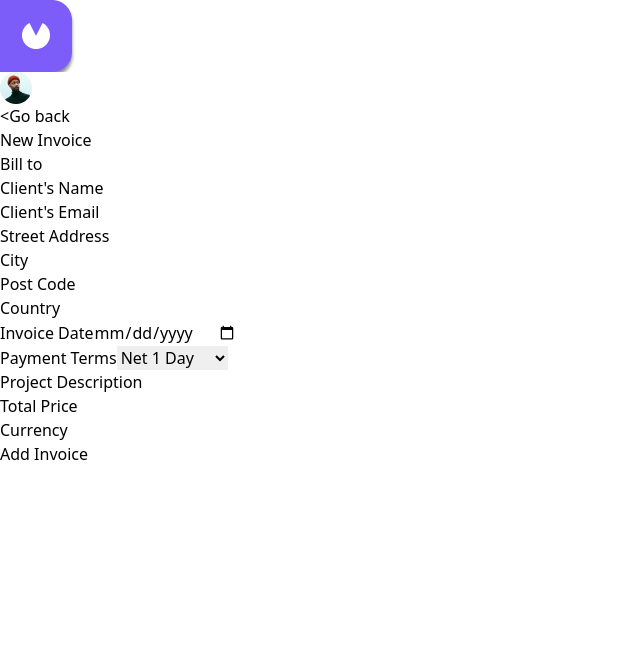
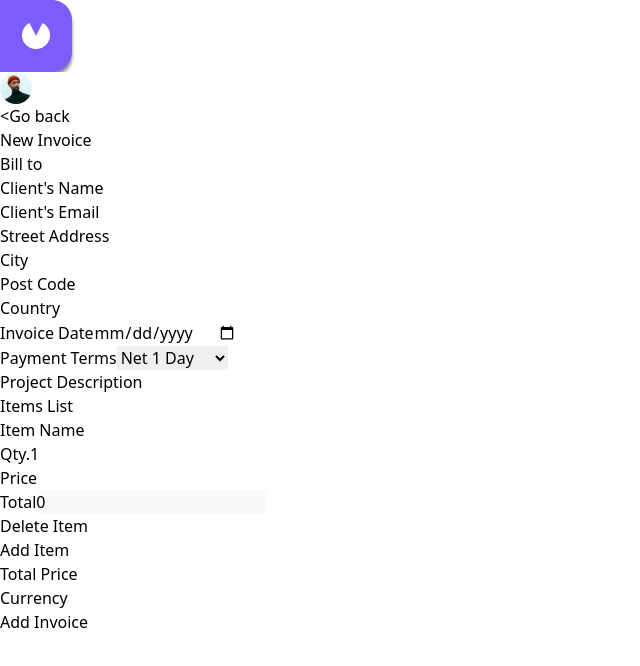
Before and after one commit to waldekglaz/fem-invoice-app, a React (Vite) app: page /invoices/new in a window 1280 px wide. Shown: the top 666 px of the page, without its empty margins (0-640 px from the left). Built offline with nearby package versions, Linux system fonts and the light colour scheme.

Commit message:
Item List functionality

```diff
--- a/src/components/InvoiceSummary.tsx
+++ b/src/components/InvoiceSummary.tsx
@@ -1,12 +1,12 @@
 export type InvoiceSummaryProps = {
-  id: string;
-  name: string;
-  date: string;
-  status: "Paid" | "Pending";
-  currency: string;
-  total: number;
-  items: unknown[];
-};
+  id: string
+  name: string
+  date: string
+  status: 'Paid' | 'Pending'
+  currency: string
+  total: number
+  items: unknown[]
+}
 
 function InvoiceSummary({
   id,
@@ -14,12 +14,11 @@ function InvoiceSummary({
   date,
   status,
   currency,
-  total,
   items,
 }: InvoiceSummaryProps) {
-  const grandTotal = items.reduce((sum, item) => {
-    return sum + item.qty * item.price;
-  }, 0);
+  const grandTotal = items.reduce((sum: number, item) => {
+    return sum + item.qty * item.price
+  }, 0)
   return (
     <div className="bg-white rounded-lg p-6 mb-4 md:flex md:items-center md:justify-evenly">
       <div className="flex justify-between items-center">
@@ -38,16 +37,15 @@ function InvoiceSummary({
         </div>
         <div
           className={`font-bold px-7 py-3 rounded-md ${
-            status === "Paid"
-              ? "text-green-500 bg-green-100"
-              : "text-orange-500 bg-orange-100"
-          }`}
-        >
+            status === 'Paid'
+              ? 'text-green-500 bg-green-100'
+              : 'text-orange-500 bg-orange-100'
+          }`}>
           {status}
         </div>
       </div>
     </div>
-  );
+  )
 }
 
-export default InvoiceSummary;
+export default InvoiceSummary
--- a/src/pages/InvoiceEdit.tsx
+++ b/src/pages/InvoiceEdit.tsx
@@ -1,4 +1,4 @@
-import React from 'react'
+import React, { useState } from 'react'
 import { useParams } from 'react-router-dom'
 import { useForm } from 'react-hook-form'
 import { Link, useNavigate } from 'react-router-dom'
@@ -10,6 +10,12 @@ function InvoiceEdit() {
   const { id } = useParams()
   const invoices = useSelector((state) => state.invoices)
   const editedInvoice = invoices.find((invoice) => invoice.id === id)
+  const [items, setItems] = useState(editedInvoice.items)
+
+  const handleAddItem = () => {
+    setItems([...items, { name: '', qty: 1, price: '' }])
+    console.log(items)
+  }
 
   const dispatch = useDispatch()
   const {
@@ -137,7 +143,58 @@ function InvoiceEdit() {
             className="px-4 py-2 border border-slate-300 w-full"
           />
         </p>
+        <div>
+          <h2>Items List</h2>
+          {items.map((item, index) => (
+            <div key={`${index}-item`} className="list-item">
+              <div>
+                <label htmlFor={`item-name-${index}`}>Item Name</label>
+                <input
+                  type="text"
+                  value={item.name}
+                  onChange={(e) => {
+                    const newItems = [...items]
+                    newItems[index] = { ...item, name: e.target.value }
+                    setItems(newItems)
+                  }}
+                />
+              </div>
+              <div>
+                <label htmlFor={`item-name-${index}`}>Qty.</label>
+                <input
+                  type="number"
+                  value={item.qty}
+                  onChange={(e) => {
+                    const newItems = [...items]
+                    newItems[index] = { ...item, qty: +e.target.value }
+                    setItems(newItems)
+                  }}
+                />
+              </div>
+              <div>
+                <label htmlFor={`item-name-${index}`}>Price</label>
+                <input
+                  type="number"
+                  value={item.price}
+                  onChange={(e) => {
+                    const newItems = [...items]
+                    newItems[index] = { ...item, price: +e.target.value }
+                    setItems(newItems)
+                  }}
+                />
+              </div>
+              <div>
+                <label htmlFor="total">Total</label>
+                <input type="number" disabled value={item.qty * item.price} />
+              </div>
+              <button>Delete Item</button>
+            </div>
+          ))}
 
+          <button type="button" onClick={handleAddItem}>
+            Add Item
+          </button>
+        </div>
         <p className="flex flex-col mb-4">
           <label htmlFor="status" className="text-slate-600 text-sm mb-2">
             Status
--- a/src/pages/NewInvoice.tsx
+++ b/src/pages/NewInvoice.tsx
@@ -9,11 +9,11 @@ function NewInvoice() {
   const dispatch = useDispatch()
   const { register, handleSubmit } = useForm()
   const navigate = useNavigate()
+  const [items, setItems] = useState([{ name: '', qty: 1, price: '' }])
 
   const onSubmit = ({
     name,
     date,
-    total,
     street,
     email,
     country,
@@ -26,7 +26,6 @@ function NewInvoice() {
       id: 'aa00001',
       name,
       date,
-      total,
       status: 'Pending',
       street,
       email,
@@ -35,10 +34,22 @@ function NewInvoice() {
       city,
       currency,
       description,
+      items: items,
     }
     console.log(date)
     dispatch(addInvoice(newInvoice))
     navigate('/invoices')
+  }
+
+  const handleAddItem = () => {
+    setItems([...items, { name: '', qty: 1, price: '' }])
+    console.log(items)
+  }
+
+  const handleDeleteItem = (index) => {
+    const updatedItems = [...items]
+    updatedItems.splice(index, 1)
+    setItems(updatedItems)
   }
 
   return (
@@ -145,6 +156,63 @@ function NewInvoice() {
             className="px-4 py-2 border border-slate-300 w-full"
           />
         </p>
+        <div>
+          <h2>Items List</h2>
+          {items.map((item, index) => (
+            <div
+              key={`${index}-item`}
+              id={`item-${index}`}
+              className="list-item">
+              <div>
+                <label htmlFor={`item-name-${index}`}>Item Name</label>
+                <input
+                  type="text"
+                  value={item.name}
+                  onChange={(e) => {
+                    const newItems = [...items]
+                    newItems[index] = { ...item, name: e.target.value }
+                    setItems(newItems)
+                  }}
+                />
+              </div>
+              <div>
+                <label htmlFor={`item-name-${index}`}>Qty.</label>
+                <input
+                  type="number"
+                  value={item.qty}
+                  onChange={(e) => {
+                    const newItems = [...items]
+                    newItems[index] = { ...item, qty: +e.target.value }
+                    setItems(newItems)
+                  }}
+                />
+              </div>
+              <div>
+                <label htmlFor={`item-name-${index}`}>Price</label>
+                <input
+                  type="number"
+                  value={item.price}
+                  onChange={(e) => {
+                    const newItems = [...items]
+                    newItems[index] = { ...item, price: +e.target.value }
+                    setItems(newItems)
+                  }}
+                />
+              </div>
+              <div>
+                <label htmlFor="total">Total</label>
+                <input type="number" disabled value={item.qty * item.price} />
+              </div>
+              <button type="button" onClick={() => handleDeleteItem(index)}>
+                Delete Item
+              </button>
+            </div>
+          ))}
+
+          <button type="button" onClick={handleAddItem}>
+            Add Item
+          </button>
+        </div>
 
         <p className="flex flex-col mb-4">
           <label htmlFor="invoiceDate" className="text-slate-600 text-sm mb-2">
--- a/src/redux/slices/invoicesSlice.ts
+++ b/src/redux/slices/invoicesSlice.ts
@@ -1,80 +1,80 @@
-import { createSlice, PayloadAction } from "@reduxjs/toolkit";
+import { createSlice, PayloadAction } from '@reduxjs/toolkit'
 
 type TListItems = {
-  name: string;
-  qty: number;
-  price: number;
-  total?: number;
-};
+  name: string
+  qty: number
+  price: number
+  total?: number
+}
 
 export interface IInvoice {
-  id: string;
-  name: string;
-  date: string;
-  status: "Paid" | "Pending";
-  description: string;
-  email: string;
-  city: string;
-  street: string;
-  postcode: string;
-  country: string;
-  paymentTerms: number;
-  currency: string;
-  items: TListItems[];
+  id: string
+  name: string
+  date: string
+  status: 'Paid' | 'Pending'
+  description: string
+  email: string
+  city: string
+  street: string
+  postcode: string
+  country: string
+  paymentTerms: number
+  currency: string
+  items: TListItems[]
 }
 
 const initialState: IInvoice[] = [
-  {
-    id: "AA0001",
-    name: "Johnny B",
-    date: "11/12/2023",
-    status: "Pending",
-    description: "Website and batroom tiles",
-    email: "johynnyB@gmail.com",
-    city: "Tewkesbury",
-    street: "St Johns",
-    postcode: "GL53 5AF",
-    country: "United Kingdom",
-    paymentTerms: 14,
-    currency: "$",
-    items: [
-      { name: "website development", qty: 2, price: 999 },
-      { name: "email design", qty: 1, price: 299 },
-    ],
-  },
-];
+  // {
+  //   id: 'AA0001',
+  //   name: 'Johnny B',
+  //   date: '11/12/2023',
+  //   status: 'Pending',
+  //   description: 'Website and batroom tiles',
+  //   email: 'johynnyB@gmail.com',
+  //   city: 'Tewkesbury',
+  //   street: 'St Johns',
+  //   postcode: 'GL53 5AF',
+  //   country: 'United Kingdom',
+  //   paymentTerms: 14,
+  //   currency: '$',
+  //   items: [
+  //     { name: 'website development', qty: 2, price: 999 },
+  //     { name: 'email design', qty: 1, price: 299 },
+  //   ],
+  // },
+]
 
 const invoicesSlice = createSlice({
-  name: "invoices",
+  name: 'invoices',
   initialState,
   reducers: {
     addInvoice: (state, action: PayloadAction<IInvoice>) => {
-      state.push(action.payload);
+      state.push(action.payload)
     },
     editInvoice: (
       state,
-      action: PayloadAction<{ id: string; updatedInvoice: IInvoice }>
+      action: PayloadAction<{ id: string; updatedInvoice: IInvoice }>,
     ) => {
-      const { id, updatedInvoice } = action.payload;
-      const index = state.findIndex((invoice) => invoice.id === id);
+      const { id, updatedInvoice } = action.payload
+      const index = state.findIndex((invoice) => invoice.id === id)
       if (index !== -1) {
-        state[index] = updatedInvoice;
+        state[index] = updatedInvoice
       }
     },
     deleteInvoice: (state, action: PayloadAction<string>) => {
-      return state.filter((invoice) => invoice.id !== action.payload);
+      return state.filter((invoice) => invoice.id !== action.payload)
     },
     markAsPaid: (state, action: PayloadAction<string>) => {
-      const id = action.payload;
-      const index = state.findIndex((invoice) => invoice.id === id);
+      const id = action.payload
+      const index = state.findIndex((invoice) => invoice.id === id)
       if (index !== -1) {
-        state[index] = { ...state[index], status: "Paid" };
+        state[index] = { ...state[index], status: 'Paid' }
       }
     },
   },
-});
+})
 
 export const { addInvoice, editInvoice, deleteInvoice, markAsPaid } =
-  invoicesSlice.actions;
+  invoicesSlice.actions
 
-export default invoicesSlice.reducer;
+export default invoicesSlice.reducer
```
Also changed, not shown: src/pages/InvoiceDetails.tsx (+28 -28 lines), src/assets/trash.png (added).
